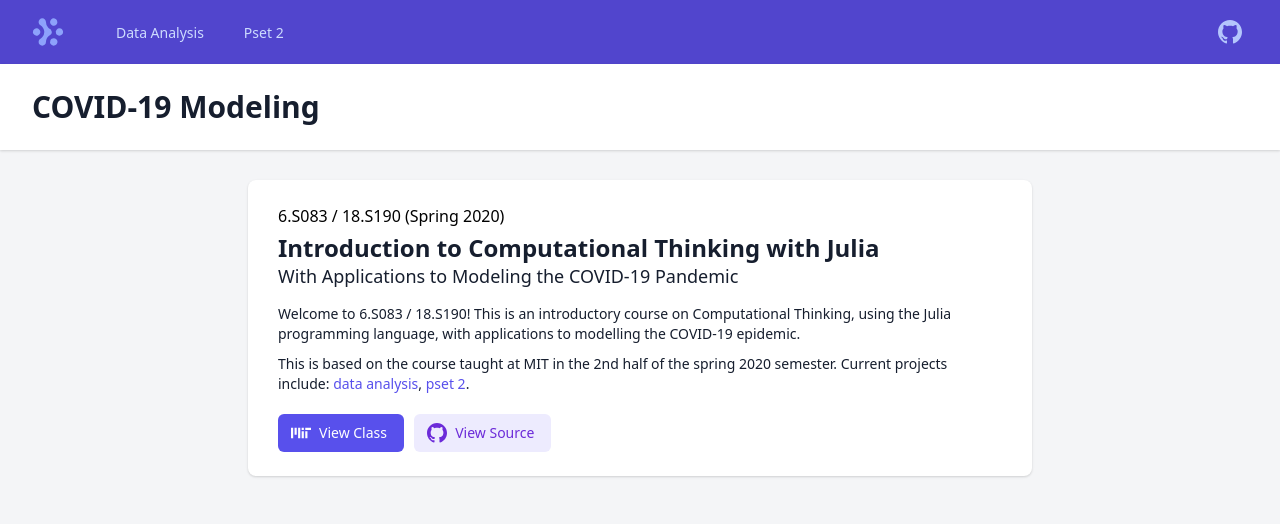
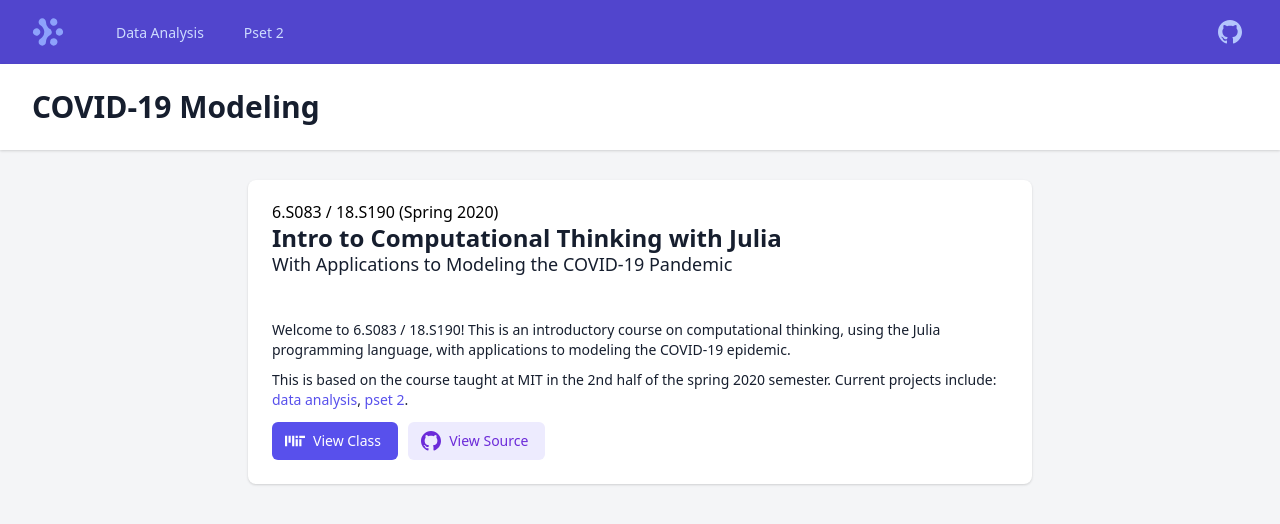
Before and after one commit to djsegal/covid-19, a Jekyll site: the page built from docs/index.html, in a window 1280 px wide. Shown: the top 524 px of the page. Built offline with Jekyll 4.4.1, drawn with Linux system fonts in a browser that asks for light colours; nearby versions of some CDN libraries; some web fonts are replaced.

Commit message:
Tighten up the landing page for mobile

```diff
--- a/docs/_layouts/page.html
+++ b/docs/_layouts/page.html
@@ -18,9 +18,7 @@
     <div class="max-w-4xl mx-auto py-6 sm:px-6 lg:px-8">
       <div class="py-1.5 px-6">
         <div class="bg-white overflow-hidden shadow rounded-lg">
-          <div class="px-4 py-5 sm:p-6">
-            {{ content }}
-          </div>
+          {{ content }}
         </div>
       </div>
     </div>
--- a/docs/index.html
+++ b/docs/index.html
@@ -3,14 +3,16 @@
 title: COVID-19 Modeling
 ---
 
-<div class="px-1.5">
+<div class="border-b border-gray-200 px-4 py-5 sm:px-6">
+  <p class="pt-0.5 pb-1"> 6.S083 / 18.S190 (Spring 2020) </p>
+  <h2 class="pb-1"> Intro to Computational Thinking with Julia </h2>
+  <h3> With Applications to Modeling the COVID-19 Pandemic </h3>
+</div>
 
-  <div class="pb-1.5"> 6.S083 / 18.S190 (Spring 2020) </div>
-  <h2 class="pb-0.5"> Introduction to Computational Thinking with Julia </h2>
-  <h3 class="pb-2"> With Applications to Modeling the COVID-19 Pandemic </h3>
-  <div class="mt-2 text-sm leading-5 text-gray-900">
+<div class="px-4 py-5 sm:p-6">
+  <div class="text-sm leading-5 text-gray-900">
     <p>
-      Welcome to 6.S083 / 18.S190! This is an introductory course on Computational Thinking, using the Julia programming language, with applications to modelling the COVID-19 epidemic.
+      Welcome to 6.S083 / 18.S190! This is an introductory course on computational thinking, using the Julia programming language, with applications to modeling the COVID-19 epidemic.
     </p>
     <p class="mt-2.5">
       This is based on the course taught at MIT in the 2nd half of the spring 2020 semester. Current projects include:
@@ -26,7 +28,7 @@
     </p>
   </div>
 
-  <div class="mt-2">
+  <div class="mt-1.5">
     <a href="https://github.com/mitmath/6S083" class="inline-flex items-center justify-center px-4 py-2 border border-transparent font-medium rounded-md focus:outline-none transition ease-in-out duration-150 sm:text-sm sm:leading-5 text-white bg-indigo-600 hover:bg-indigo-500 focus:border-indigo-700 focus:shadow-outline-indigo active:bg-indigo-700 mr-1.5 mt-3">
       <svg class="-ml-1 mr-2 h-5 w-5" fill="currentColor" viewBox="0 0 321 166" xmlns="http://www.w3.org/2000/svg">
         <g stroke-width="35" stroke="currentColor">
@@ -45,5 +47,4 @@
       View Source
     </a>
   </div>
-
 </div>
```
